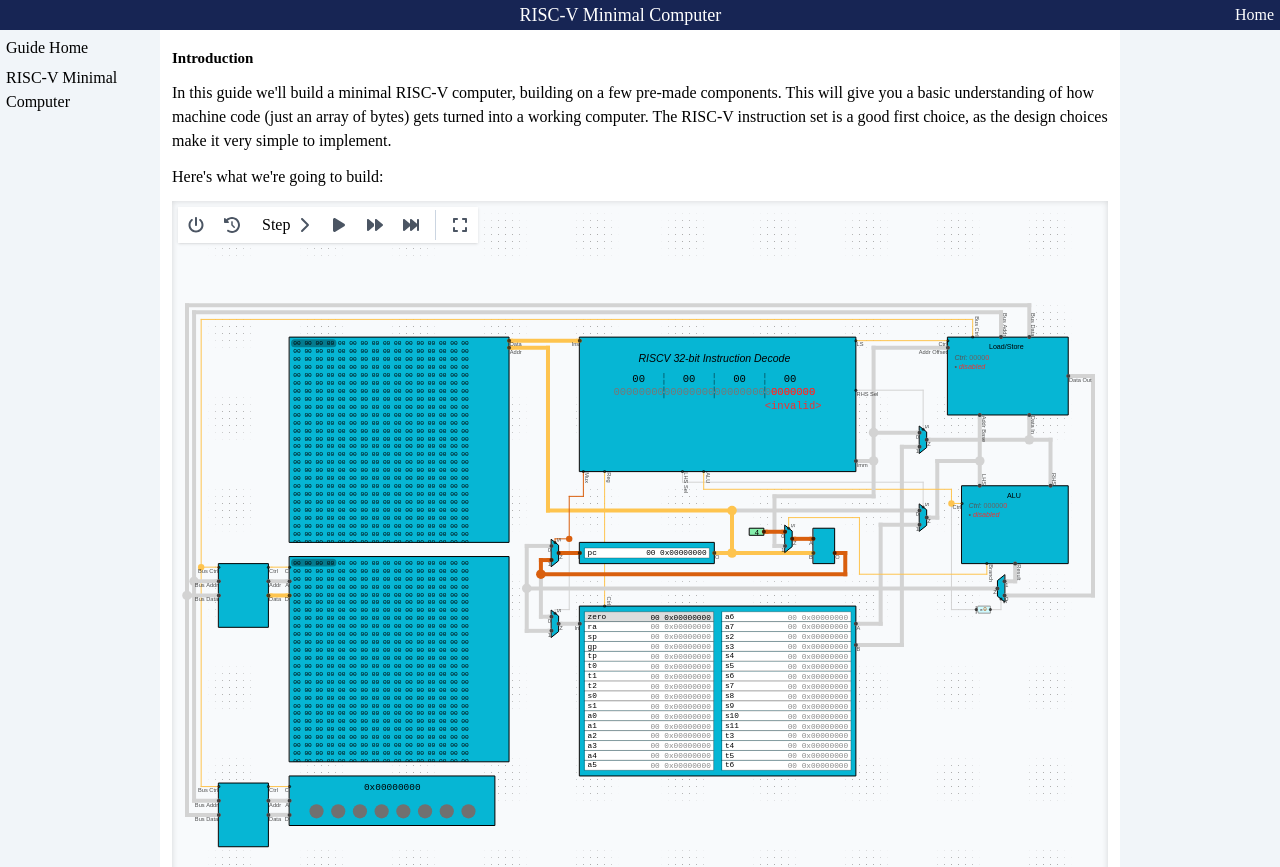
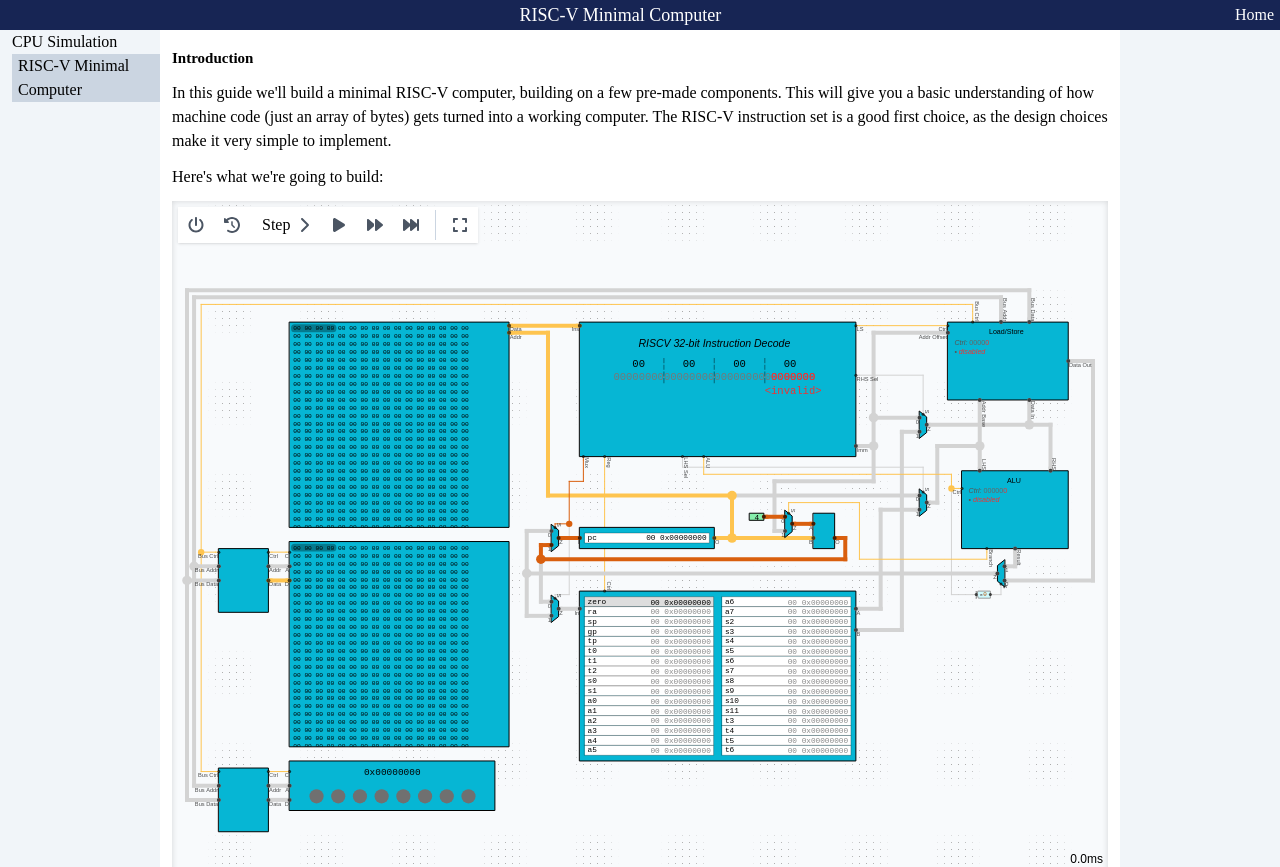
Before and after one commit to bbycroft/llm-viz, a Next.js app: page /cpu/guide/01-riscv-basic in a window 1280 px wide. Shown: the top 867 px of the page. Built offline with nearby package versions, Linux system fonts and the light colour scheme; no server answers.

Commit message:
Improve cpu landing page & add WIP message

```diff
--- a/src/app/cpu/guide/01-riscv-basic/page.tsx
+++ b/src/app/cpu/guide/01-riscv-basic/page.tsx
@@ -28,6 +28,18 @@ export default function Page() {
 
             <CpuPortal schematicId={"riscv-basic"} caption={"Fig 1: The completed basic implementation of RISC-V"} height={50} width={80}>
                 <AutoLoadCode fileName={'blinky2.elf'} />
+                <div className='bg-gray-100 h-10 w-full'>
+                    {/* What do we want here... we want a sequence of actions
+
+                        For example:
+
+                        1) Load a particular set of code, and execute it at some particular speed
+                        2) Zoom into some particular views while it's running, but pause sometimes
+
+                        Each one will have a duration, and a timer
+
+                    */}
+                </div>
             </CpuPortal>
 
         <Para>
--- /dev/null
+++ b/src/app/cpu/guide/Page.module.scss
@@ -0,0 +1,15 @@
+
+.list ul {
+
+    list-style: none;
+    padding: 0;
+    margin: 0.5em 1.5em;
+
+    li {
+        &::before {
+            content: '•';
+            margin-right: 0.5em;
+        }
+    }
+
+}
--- a/src/app/cpu/guide/page.tsx
+++ b/src/app/cpu/guide/page.tsx
@@ -1,7 +1,9 @@
 
 import React from 'react';
-import { IGuideEntry, guideEntries } from '@/src/cpu/guide/GuideIndex';
+import { CPUDirectory, guideEntries } from '@/src/cpu/guide/GuideIndex';
 import Link from 'next/link';
+import { CpuEnabledGuide } from '@/src/cpu/guide/CpuEnabledGuide';
+import s from './Page.module.scss';
 
 export const metadata = {
   title: 'CPU Simulation',
@@ -9,22 +11,53 @@ export const metadata = {
 };
 
 export default function Page() {
+    return <CpuEnabledGuide dir={CPUDirectory.Index}>
 
-    return <>
-        <div>
-            {guideEntries.map(x => {
-                return <IndexEntry key={x.id} entry={x} />;
-            })}
+        <div className='mx-4 p-2 border-b-orange-500 mt-4 mb-8 py-2 bg-orange-200 rounded shadow'>
+            <div className='font-bold text-3xl text-center'>WIP</div>
+            <div className={s.list}>
+                <p>This project is currently a work in progress, and right now, only contains a single, incomplete guide.</p>
+                <p>For initial release I hope to have guides that cover:</p>
+                <ul>
+                    <li>Basics of RISC-V CPU model</li>
+                    <li>Interrupts and exceptions</li>
+                    <li>Simple 1 or 2 stage pipelining</li>
+                    <li>A more performant adder (i.e. better than a ripple carry adder)</li>
+                    <li>More sophisticated peripherals (e.g. a 2d display)</li>
+                </ul>
+                <p>Additionally, more features to the editor/simulator are required, such as:</p>
+                <ul>
+                    <li>Steps on each of the embedded schematics, such as switching between predefined programs, and triggering their operation.
+                        Includes zooming into appropriate places, highlighting specific segments etc.</li>
+                    <li>Making the controls for embedded schematics more streamlined & useful, including an "expand to ~full screen" button</li>
+                    <li>Dashed rectangles with labels in the schematics</li>
+                </ul>
+            </div>
         </div>
-        <div id="portal-container"></div>
-    </>;
+
+        <h2 className='font-bold text-3xl mx-6'>Table of Contents</h2>
+
+        <GuideSection dir={CPUDirectory.RiscvBasic} header={"CPU Part 1"}>
+            <p>Explore how a simple CPU is built with logic gates, based on the RISCV instruction set.</p>
+        </GuideSection>
+
+    </CpuEnabledGuide>;
 }
 
-const IndexEntry: React.FC<{
-    entry: IGuideEntry;
-}> = ({ entry }) => {
+const GuideSection: React.FC<{
+    dir: CPUDirectory;
+    header?: React.ReactNode;
+    children?: React.ReactNode;
+}> = ({ dir, header, children }) => {
+    let entry = guideEntries.find(x => x.id === dir)!;
 
-    return <div>
-        <Link href={'guide/' + entry.path}>{entry.name}</Link>
-    </div>;
+    return <Link href={'guide' + entry.path}>
+        <div className='rounded bg-green-100 mx-4 my-2 shadow hover:shadow-lg overflow-hidden'>
+            {header && <div className='border-b-green-200 bg-green-200 p-2'><span className='text-sm bg-green-300 p-2'>{header}</span> <span className='font-bold ml-2'>{entry.name}</span></div>}
+            <div className='mx-2 my-2'>
+                <p>{entry.description}</p>
+                {children}
+            </div>
+        </div>
+    </Link>;
 };
--- a/src/cpu/CpuCanvas.tsx
+++ b/src/cpu/CpuCanvas.tsx
@@ -324,7 +324,8 @@ export const CpuCanvas: React.FC<{
             <Resizer className="flex-1 flex flex-row" id={"cpu-tools-right"} defaultAmt={250} fixedWidthRight>
                 <Resizer className="flex-1 flex flex-row" id={"cpu-tools-left"} defaultAmt={280} fixedWidthLeft>
                     {!embedded && <LeftSidebar />}
-                    <div className="relative flex-1 overflow-hidden shadow-inner-lg">
+                    <div className="relative flex-1 overflow-hidden shadow-inner-lg flex flex-col">
+                        <div className="flex-1 relative overflow-hidden">
                             <canvas className="absolute touch-none w-full h-full" ref={setCanvasEl} />
                             {cvsState && <CanvasEventHandler cvsState={cvsState} embedded={embedded}>
                                 <div className={"overflow-hidden absolute left-0 top-0 w-full h-full pointer-events-none"}>
@@ -346,6 +347,7 @@ export const CpuCanvas: React.FC<{
                                 {!readonly && <CompLayoutToolbar />}
                             </div>
                             {editorState.compLibraryVisible && <LibraryBrowser />}
+                        </div>
                         {children}
                     </div>
                 </Resizer>
--- a/src/cpu/guide/CpuEnabledGuide.tsx
+++ b/src/cpu/guide/CpuEnabledGuide.tsx
@@ -10,16 +10,18 @@ import { SharedContextContext, useCreateSharedContext } from '../library/SharedC
 export const CpuEnabledGuide: React.FC<{
     dir: CPUDirectory;
     children?: React.ReactNode;
-}> = ({ dir, children }) => {
+    title?: React.ReactNode;
+    hideNav?: boolean;
+}> = ({ dir, title, hideNav, children }) => {
     useCreateGlobalKeyboardDocumentListener();
     let sharedContext = useCreateSharedContext();
 
     let entry = useMemo(() => guideEntries.find(x => x.id === dir)!, [dir]);
 
     return <main className='flex flex-col min-h-screen'>
-        <Header title={entry.name} />
+        <Header title={entry?.name ?? title} />
         <div className='flex flex-grow items-start'>
-            <NavSidebar className='w-3/12 bg-slate-100 min-h-full max-sm:hidden' activeEntry={dir} />
+            {!hideNav && <NavSidebar className='w-3/12 bg-slate-100 min-h-full max-sm:hidden' activeEntry={dir} />}
             <div className='guide-style w-9/12 max-sm:w-full flex flex-col py-2 mb-[10rem]'>
                 <SharedContextContext.Provider value={sharedContext}>
                     {children}
--- a/src/cpu/guide/GuideIndex.tsx
+++ b/src/cpu/guide/GuideIndex.tsx
@@ -1,6 +1,7 @@
 import { Metadata } from "next";
 
 export enum CPUDirectory {
+    Index,
     RiscvBasic,
 }
 
@@ -12,10 +13,15 @@ export interface IGuideEntry {
 }
 
 export const guideEntries: IGuideEntry[] = [{
+    id: CPUDirectory.Index,
+    name: 'CPU Simulation',
+    description: 'Exploring the inner workings of a CPU, with an interactive visualization.',
+    path: '',
+}, {
     id: CPUDirectory.RiscvBasic,
     name: 'RISC-V Minimal Computer',
     description: 'Basics of RISC-V CPU model',
-    path: '01-riscv-basic',
+    path: '/01-riscv-basic',
 }];
 
 export function makeCpuMetadata(dir: CPUDirectory): Metadata {
--- a/src/cpu/guide/NavSidebar.tsx
+++ b/src/cpu/guide/NavSidebar.tsx
@@ -2,30 +2,75 @@ import React from "react";
 import { CPUDirectory, IGuideEntry, guideEntries } from "./GuideIndex";
 import Link from "next/link";
 import clsx from "clsx";
+import { multiSortStableAsc } from "@/src/utils/array";
 
 export const NavSidebar: React.FC<{
     className?: string;
     activeEntry: CPUDirectory;
 }> = ({ className, activeEntry }) => {
 
+    // we want to turn the guideEntries into a tree, based on their paths
+    let tree = guideEntriesToTree(guideEntries);
+
+    function renderTree(tree: NavTreeEntry, depth: number, idx: number) {
+        return <div key={idx} className='pl-2'>
+            {tree.entry && <IndexEntry entry={tree.entry} isActive={tree.entry.id === activeEntry} />}
+            {tree.children.map((x, i) => renderTree(x, depth + 1, i))}
+        </div>;
+    }
+
     return <div className={clsx("", className)}>
-        <div className="py-2 px-2">
-            <Link href={'/cpu/guide'}>Guide Home</Link>
-        </div>
         <div>
-            {guideEntries.map(x => {
-                return <IndexEntry key={x.id} entry={x} isActive={x.id === activeEntry} />;
-            })}
+            {renderTree(tree, 0, 0)}
         </div>
     </div>;
 };
+
+function guideEntriesToTree(entries: IGuideEntry[]): NavTreeEntry {
+    // should end up with one entry here, just easier to work with an array
+    let rootChildren: NavTreeEntry[] = [];
+
+    entries = multiSortStableAsc(entries, [x => x.path.length, x => x.path]);
+
+    for (let entry of entries) {
+        let pathParts = entry.path.split('/');
+        let pathPrefix = '';
+        let treeChildren = rootChildren;
+        for (let i = 0; i < pathParts.length; i++) {
+            let path = pathParts[i];
+            pathPrefix += path;
+
+            let existing = treeChildren.find(x => x.pathPrefix === pathPrefix);
+            if (!existing) {
+                existing = {
+                    pathPrefix,
+                    entry: i === pathParts.length - 1 ? entry : null,
+                    children: [],
+                };
+
+                treeChildren.push(existing);
+            }
+            treeChildren = existing.children;
+
+            pathPrefix += '/';
+        }
+    }
+
+    return rootChildren[0];
+}
+
+interface NavTreeEntry {
+    pathPrefix: string;
+    entry: IGuideEntry | null;
+    children: NavTreeEntry[];
+}
 
 const IndexEntry: React.FC<{
     entry: IGuideEntry;
     isActive: boolean;
 }> = ({ entry, isActive }) => {
 
-    return <div className={clsx("px-2")}>
-        <Link href={'/cpu/guide/' + entry.path}>{entry.name}</Link>
+    return <div className={clsx("px-2", isActive && "bg-slate-300")}>
+        <Link href={'/cpu/guide' + entry.path}>{entry.name}</Link>
     </div>;
 };
```
Lines whose indentation alone changed are shown as unchanged.
